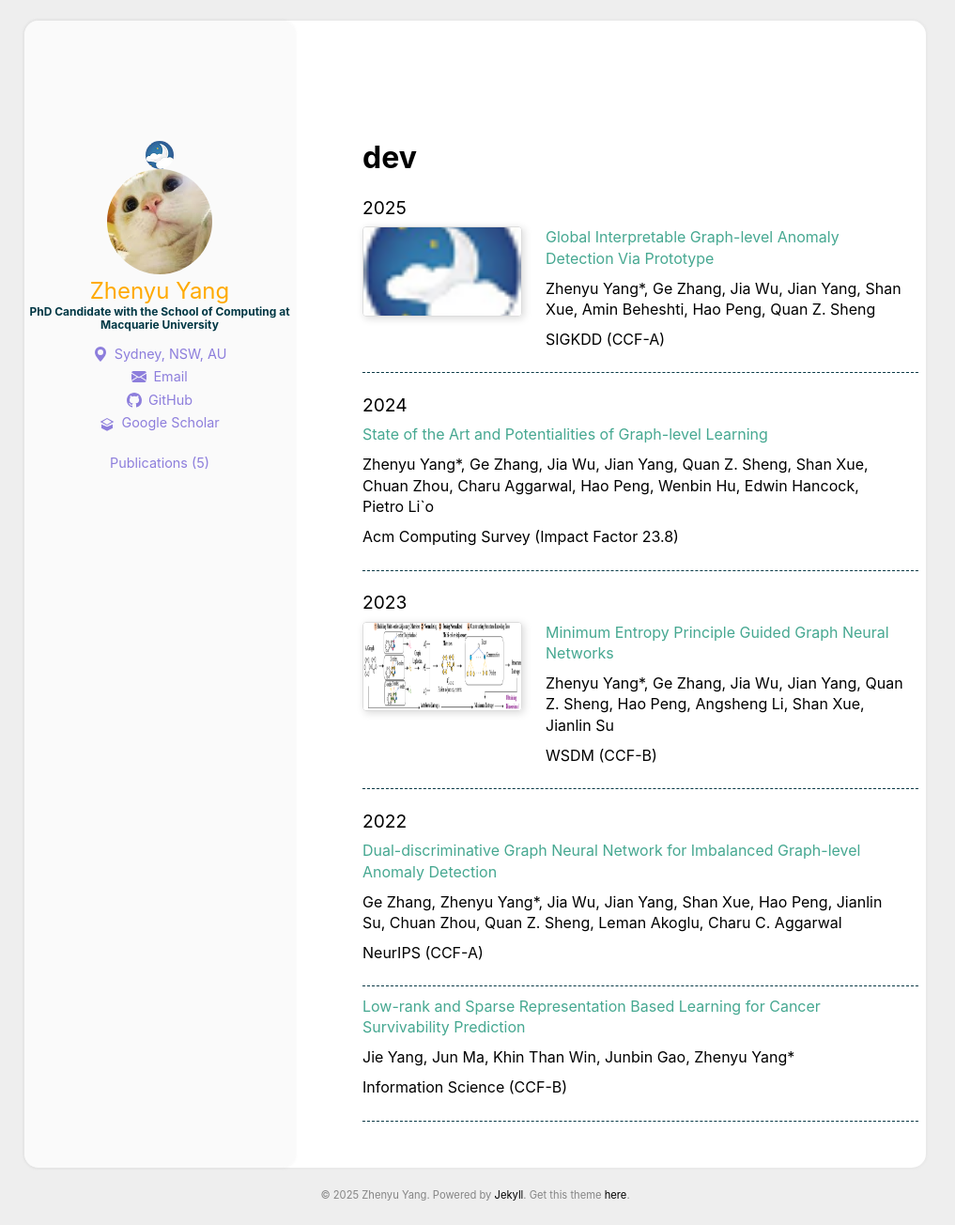
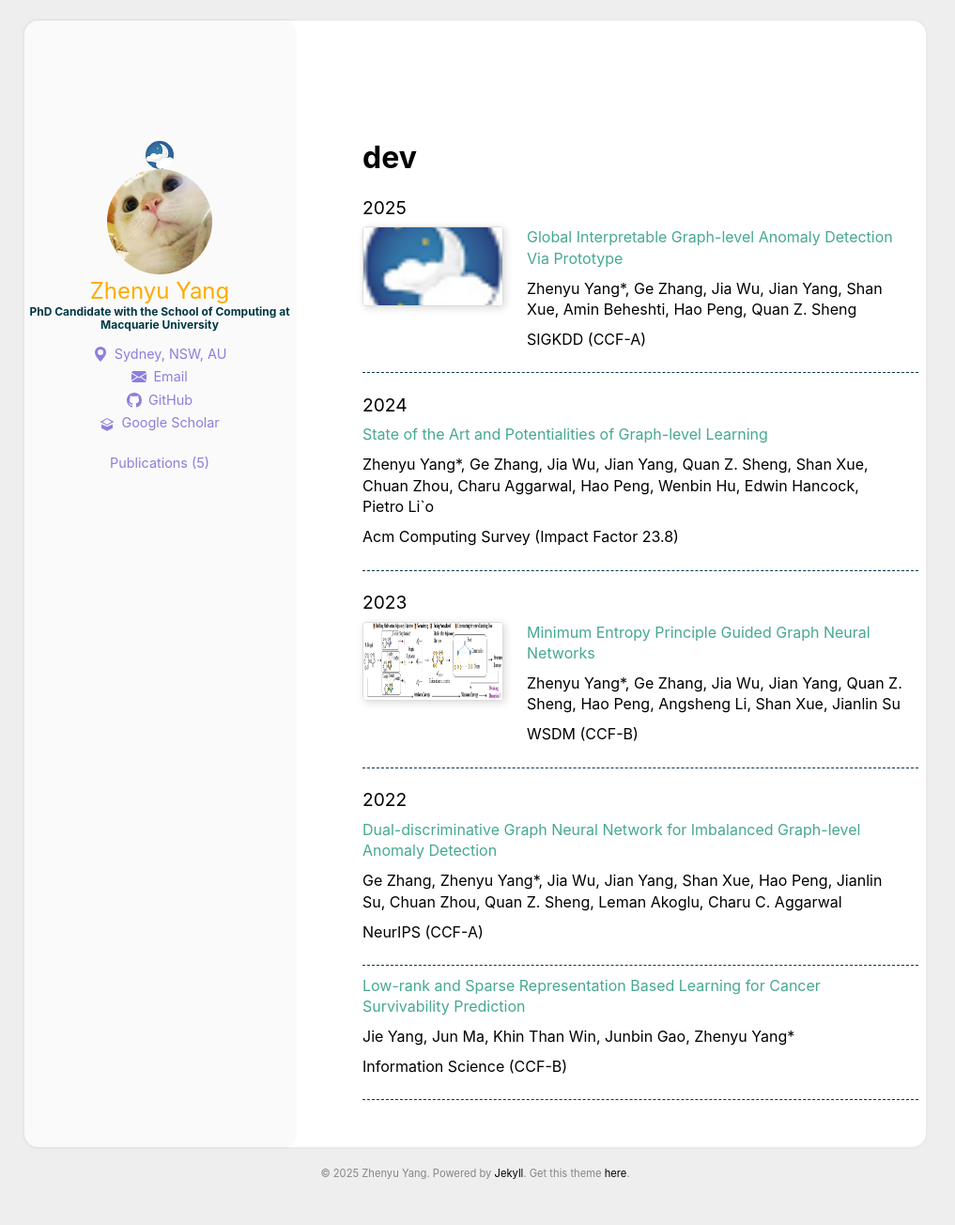
Before and after one commit to ZhenyuYangMQ/ZhenyuYangMQ.github.io, a Jekyll site: the page built from categories/dev.html, in a window 1280 px wide. Shown: the whole page at 94% size, without its empty margins (134-1151 px from the left). Built offline with Jekyll 4.4.1, drawn with Linux system fonts in a browser that asks for light colours; after the commit the page ends 1282 px from its top, so only the background shows below that.

Commit message:
Update main.scss

```diff
--- a/assets/css/main.scss
+++ b/assets/css/main.scss
@@ -772,8 +772,8 @@ img {
     /* 再次缩小图片容器的尺寸，并保持长方形比例。
        您可以根据右侧标题、作者、会议三行文本的实际总高度来微调 width 和 height。
        当前设定为 16:9 比例，尝试让高度与三行文本大致匹配。 */
-    width: 170px; /* <--- 调整此宽度，使其更小 */
-    height: 95.625px; /* <--- 相应比例的高度 (200 * 9 / 16 = 112.5) */
+    width: 150px; /* <--- 调整此宽度，使其更小 */
+    height: 84.375px; /* <--- 相应比例的高度 (200 * 9 / 16 = 112.5) */
     /* 您可以尝试例如 180px 宽，101.25px 高，或者 160px 宽，90px 高等组合 */
 
     margin-right: 25px; /* 图片与右侧文本之间的间距，您可以调整 */
@@ -783,8 +783,8 @@ img {
     overflow: hidden; /* 隐藏超出容器的部分 */
 
     @media (max-width: 768px) {
-        width: 170px; /* 手机上更小的宽度 */
-        height: 95.625px; /* 手机上相应比例的高度 (150 * 9 / 16) */
+        width: 150px; /* 手机上更小的宽度 */
+        height: 84.375px; /* 手机上相应比例的高度 (150 * 9 / 16) */
         margin-right: 0;
         margin-bottom: 20px; /* 手机上图片和文本之间的垂直间距 */
     }
```
